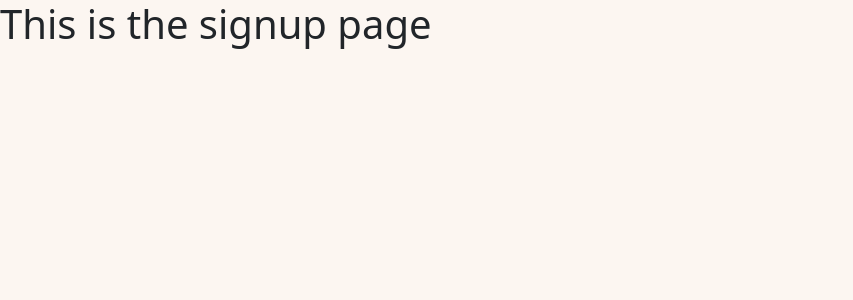
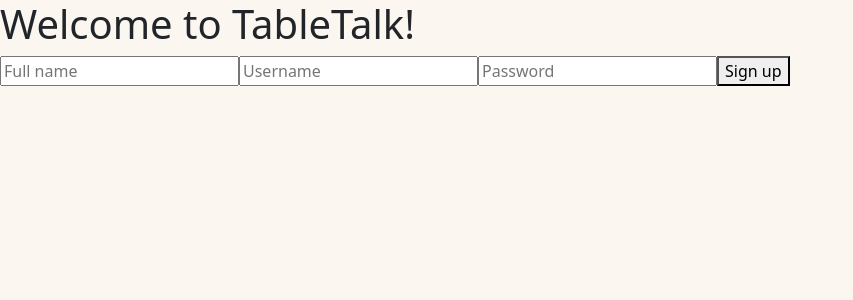
Before and after one commit to annelise08/TableTalk, a React app: page /signup in a window 1280 px wide. Shown: the top 300 px of the page, without its empty margins (0-853 px from the left). Built offline with nearby package versions, Linux system fonts and the light colour scheme.

Commit message:
basic sign up page set up

```diff
--- a/src/client/components/pages/SignUp.jsx
+++ b/src/client/components/pages/SignUp.jsx
@@ -1,9 +1,31 @@
-import React from "react";
+import React, { useEffect, useState } from "react";
 
 export const SignUp = () => {
+  const [fullname, setFullname] = useState("");
+  const [username, setUsername] = useState("");
+  const [password, setPassword] = useState('');
+
+  const handleFullname = (e) => {
+    setFullname(e.target.value)
+  }
+
+  const handleUsername = (e) => {
+    setUsername(e.target.value)
+  }
+
+  const handlePassword = (e) => {
+    setPassword(e.target.value)
+  }
+
   return (
     <>
-      <h1>This is the signup page</h1>
+      <h1>Welcome to TableTalk!</h1>
+      <form action="">
+        <input type="text" id="fullname" placeholder="Full name" onChange={handleFullname}/>
+        <input type="text" id="username" placeholder="Username" onChange={handleUsername}/>
+        <input type="password" placeholder="Password" onChange={handlePassword}/>
+        <button>Sign up</button>
+      </form>
     </>
   );
 };
```
